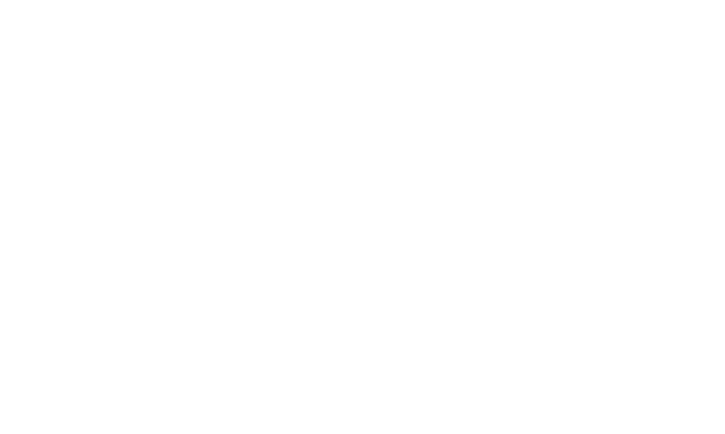
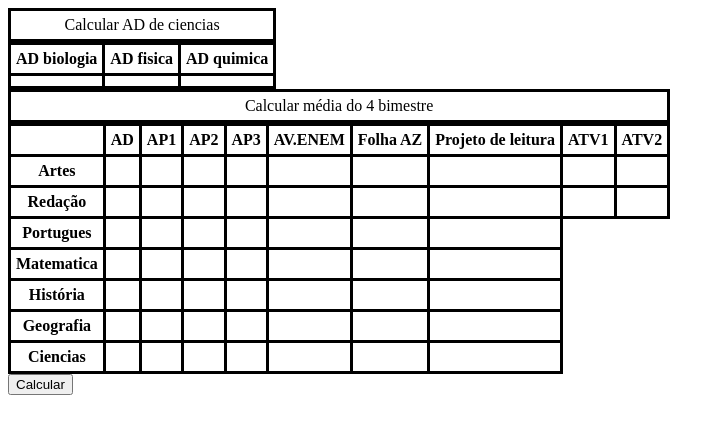
Before and after one commit to Guteu/medias-escolares, a plain HTML site: page sartre9.html in a window 1280 px wide. Shown: the whole page, without its empty margins (0-725 px from the left). Drawn offline with Linux system fonts and the light colour scheme.

Commit message:
adição das tabelas

```diff
--- a/sartre9.html
+++ b/sartre9.html
@@ -4,8 +4,125 @@
     <meta charset="UTF-8">
     <meta name="viewport" content="width=device-width, initial-scale=1.0">
     <title>CME Guteu</title>
+    <style>
+        table {
+            border-collapse: collapse;
+        }
+
+        td, th, caption {
+            padding: 5px;
+            border: 3px solid black;
+        }
+    </style>
 </head>
 <body>
+    <table>
+        <caption>Calcular AD de ciencias</caption>
+        <thead>
+            <th>AD biologia</th>
+            <th>AD fisica</th>
+            <th>AD quimica</th>
+        </thead>
+        <tbody>
+            <td></td>
+            <td></td>
+            <td></td>
+        </tbody>
+    </table>
 
+    <table>
+        <caption>Calcular média do 4 bimestre</caption>
+        <thead>
+            <tr>
+                <th> </th>
+                <th>AD</th>
+                <th>AP1</th>
+                <th>AP2</th>
+                <th>AP3</th>
+                <th>AV.ENEM</th>
+                <th>Folha AZ</th>
+                <th>Projeto de leitura</th>
+                <th>ATV1</th>
+                <th>ATV2</th>
+            </tr>
+        </thead>
+        <tbody>
+            <tr>
+                <th>Artes</th>
+                <td></td>
+                <td></td>
+                <td></td>
+                <td></td>
+                <td></td>
+                <td></td>
+                <td></td>
+                <td></td>
+                <td></td>
+            </tr>
+            <tr>
+                <th>Redação</th>
+                <td></td>
+                <td></td>
+                <td></td>
+                <td></td>
+                <td></td>
+                <td></td>
+                <td></td>
+                <td></td>
+                <td></td>
+            </tr>
+            <tr>
+                <th>Portugues</th>
+                <td></td>
+                <td></td>
+                <td></td>
+                <td></td>
+                <td></td>
+                <td></td>
+                <td></td>
+            </tr>
+            <tr>
+                <th>Matematica</th>
+                <td></td>
+                <td></td>
+                <td></td>
+                <td></td>
+                <td></td>
+                <td></td>
+                <td></td>
+            </tr>
+            <tr>
+                <th>História</th>
+                <td></td>
+                <td></td>
+                <td></td>
+                <td></td>
+                <td></td>
+                <td></td>
+                <td></td>
+            </tr>
+            <tr>
+                <th>Geografia</th>
+                <td></td>
+                <td></td>
+                <td></td>
+                <td></td>
+                <td></td>
+                <td></td>
+                <td></td>
+            </tr>
+            <tr>
+                <th>Ciencias</th>
+                <td></td>
+                <td></td>
+                <td></td>
+                <td></td>
+                <td></td>
+                <td></td>
+                <td></td>
+            </tr>
+        </tbody>
+    </table>
+    <button onclick="">Calcular</button>
 </body>
 </html>
```
